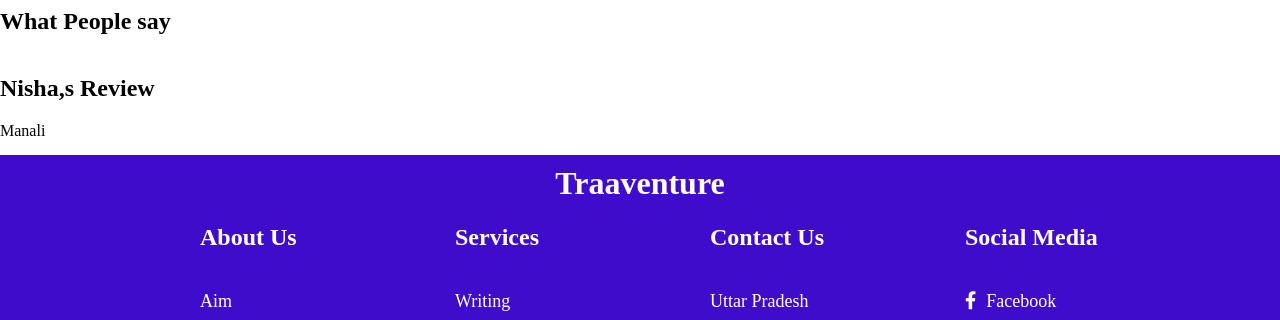
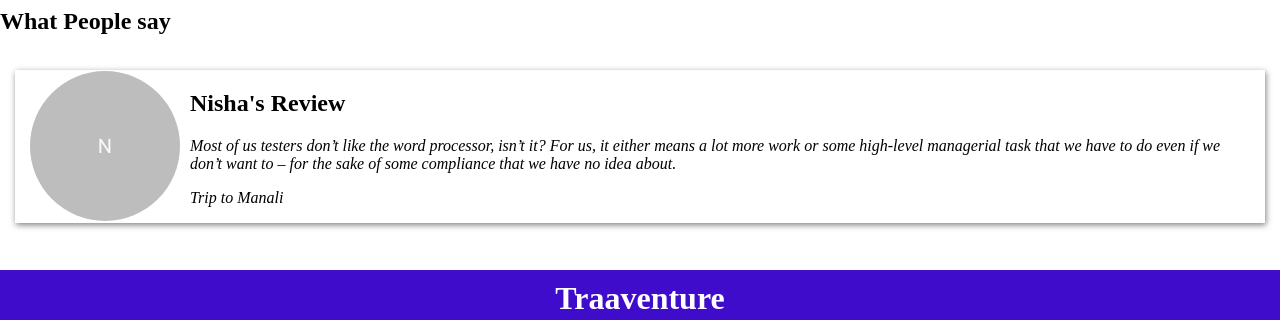
Before and after one commit to jrk1769/Traaventure, a React (Create React App) app: page / in a window 1280 px wide. Shown: the part 1183-1503 px from the top of the page. Built offline with nearby package versions, Linux system fonts and the light colour scheme; data requests are answered from the project's data file.

Commit message:
Review Carousal changes

```diff
--- a/data/db.json
+++ b/data/db.json
@@ -67,38 +67,45 @@
     ],
     "testimonials": [
         {
-            "title": "Nisha,s Review",
+            "title": "Nisha's Review",
             "tripTo": "Manali",
+            "review":"Most of us testers don’t like the word processor, isn’t it? For us, it either means a lot more work or some high-level managerial task that we have to do even if we don’t want to – for the sake of some compliance that we have no idea about.",
             "id": 1
         },
         {
-            "title": "Manish,s Review",
+            "title": "Manish's Review",
             "tripTo": "Manali",
+            "review":"Most of us testers don’t like the word processor, isn’t it? For us, it either means a lot more work or some high-level managerial task that we have to do even if we don’t want to – for the sake of some compliance that we have no idea about.",
             "id": 2
         },
         {
-            "title": "Sirisha,s Review",
+            "title": "Sirisha's Review",
             "tripTo": "Leh Ladakh",
+            "review":"Most of us testers don’t like the word processor, isn’t it? For us, it either means a lot more work or some high-level managerial task that we have to do even if we don’t want to – for the sake of some compliance that we have no idea about.",
             "id": 3
         },
         {
-            "title": "Nimisha,s Review",
+            "title": "Nimisha's Review",
             "tripTo": "Himachal",
+            "review":"Most of us testers don’t like the word processor, isn’t it? For us, it either means a lot more work or some high-level managerial task that we have to do even if we don’t want to – for the sake of some compliance that we have no idea about.",
             "id": 4
         },
         {
-            "title": "Prisha,s Review",
+            "title": "Prisha's Review",
             "tripTo": "Kulu",
+            "review":"Most of us testers don’t like the word processor, isn’t it? For us, it either means a lot more work or some high-level managerial task that we have to do even if we don’t want to – for the sake of some compliance that we have no idea about.",
             "id": 5
         },
         {
-            "title": "Jigisha,s Review",
+            "title": "Jigisha's Review",
             "tripTo": "Kashmir",
+            "review":"Most of us testers don’t like the word processor, isn’t it? For us, it either means a lot more work or some high-level managerial task that we have to do even if we don’t want to – for the sake of some compliance that we have no idea about.",
             "id": 6
         },
         {
-            "title": "Disha,s Review",
+            "title": "Disha's Review",
             "tripTo": "Ooty",
+            "review":"Most of us testers don’t like the word processor, isn’t it? For us, it either means a lot more work or some high-level managerial task that we have to do even if we don’t want to – for the sake of some compliance that we have no idea about.",
             "id": 7
         }
     ]
--- /dev/null
+++ b/src/components/Testimonials/Testimonials.css
@@ -0,0 +1,24 @@
+.testimonialPreview {
+    min-height: 200px;
+}
+.review-container {
+    padding: 0 10px;
+    display: flex;
+    flex-direction: column;
+    justify-content: space-between;
+}
+.testimonial-sub-container {
+    margin: 15px;
+    padding: 0 15px;
+    display: flex;
+    justify-content: space-between;
+    align-items: center;
+    box-shadow: 1px 2px 6px rgb(0 0 0 / 50%);
+}
+.trip-decor {
+    font-style: italic;
+}
+.review-avatar {
+    height: 150px !important;
+    width: 150px !important;
+}
--- a/src/components/Testimonials/Testimonials.js
+++ b/src/components/Testimonials/Testimonials.js
@@ -1,7 +1,8 @@
 import React from 'react'
 import Carousel from "react-multi-carousel";
 import "react-multi-carousel/lib/styles.css";
-// import { CustomButtonGroupAsArrows } from '../CarouselButtons/CarouselButtons';
+import Avatar from '@material-ui/core/Avatar';
+import './Testimonials.css';
 
 /**
 * @author
@@ -14,7 +15,7 @@
     desktop: {
       // the naming can be any, depends on you.
       breakpoint: { max: 4000, min: 1024 },
-      items: 1
+      items: 2
     },
     tablet: {
       breakpoint: { max: 1024, min: 464 },
@@ -42,13 +43,17 @@
         containerClass="carousel-container"
         removeArrowOnDeviceType={["tablet", "mobile"]}
         arrows={true}
-        // customButtonGroup={<CustomButtonGroupAsArrows/>}
-        renderButtonGroupOutside={true}
       >
         {testimonials.map((review) => (
           <div className="testimonialPreview" key={review.id}>
-            <h2>{review.title}</h2>
-            <p>{review.tripTo}</p>
+            <div className="testimonial-sub-container">
+              <Avatar className="review-avatar">{review.title.charAt(0)}</Avatar>
+              <div className="review-container">
+                <h2>{review.title}</h2>
+                <span className="trip-decor">{review.review}</span>
+                <p className="trip-decor">Trip to {review.tripTo}</p>
+              </div>
+            </div>
           </div>
         ))}
       </Carousel>
```
